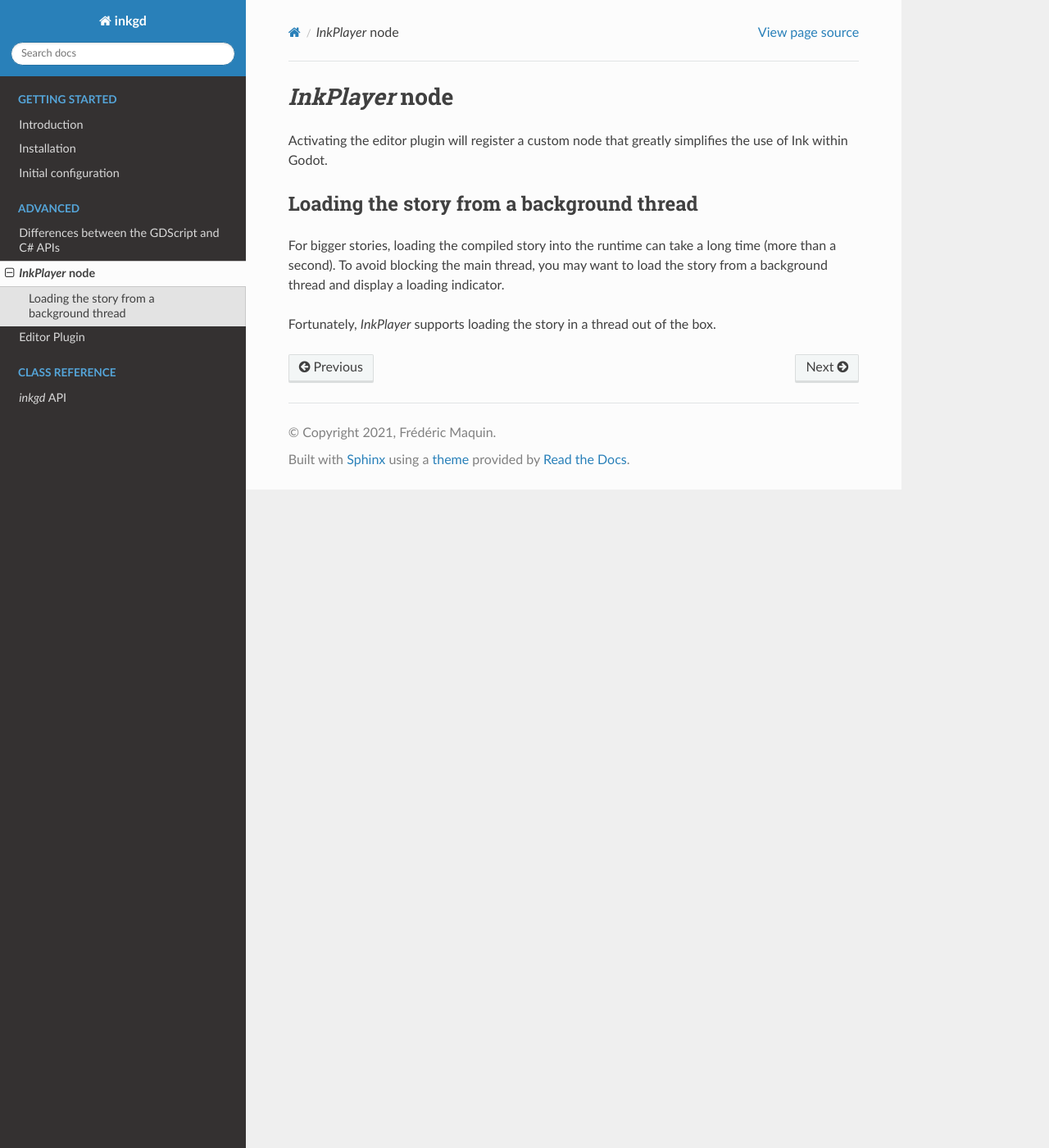
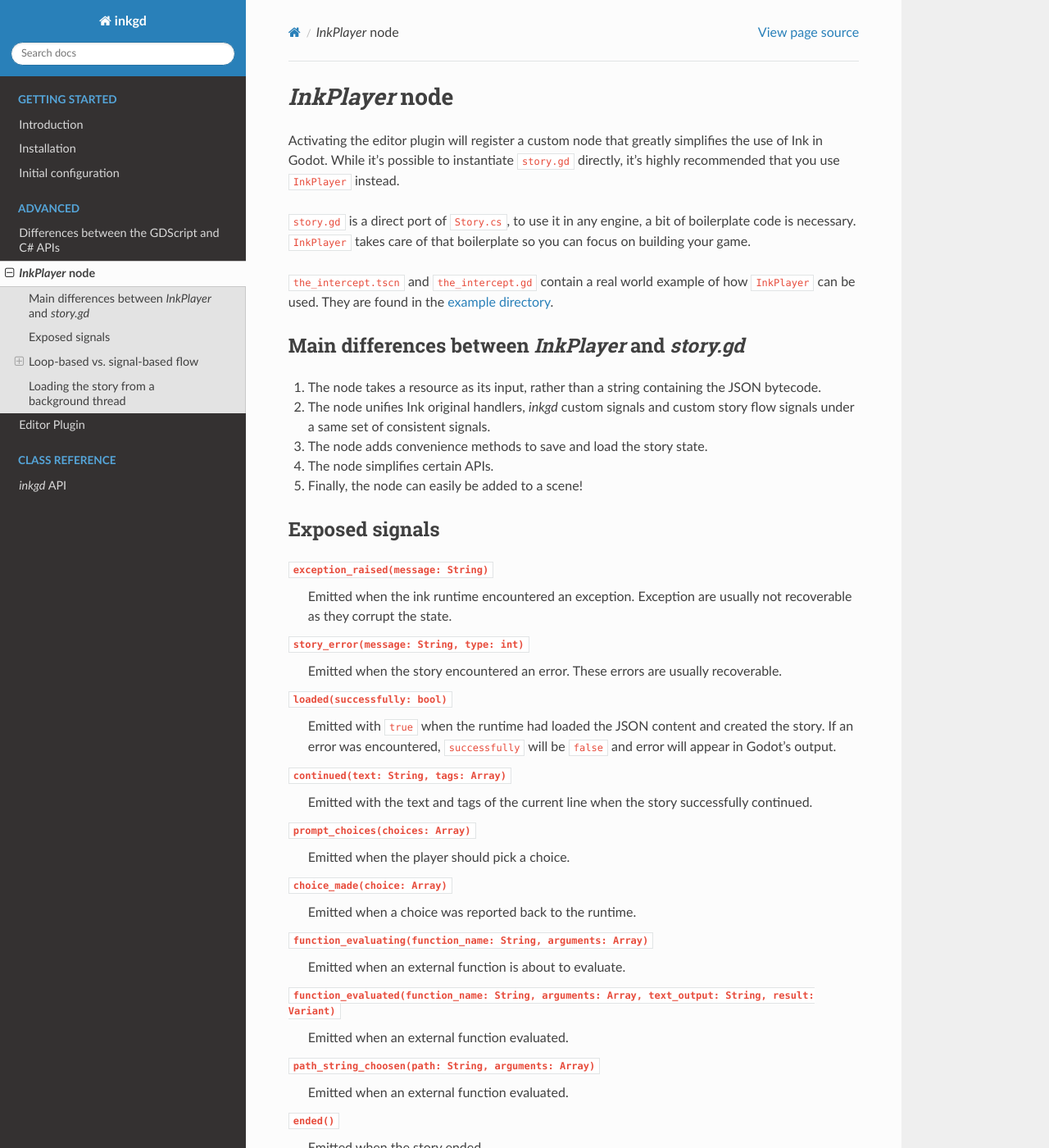
Before and after one commit to ephread/inkgd, a Sphinx documentation site: the page built from docs/source/advanced/ink_player_node.rst, in a window 1280 px wide and 1400 px high. Shown: the whole window at 82% size. Built offline with Sphinx 7.4.7 and the Read the Docs theme 2.0.0, drawn with Linux system fonts in a browser that asks for light colours; some of the changed text lies outside the part shown.

Commit message:
Fill InkPlayer document

```diff
--- a/docs/source/advanced/ink_player_node.rst
+++ b/docs/source/advanced/ink_player_node.rst
@@ -3,13 +3,195 @@
 ================
 
 Activating the editor plugin will register a custom node that greatly simplifies
-the use of Ink within Godot.
+the use of Ink in Godot. While it's possible to instantiate ``story.gd``
+directly, it's highly recommended that you use ``InkPlayer`` instead.
+
+``story.gd`` is a direct port of ``Story.cs``, to use it in any engine, a bit
+of boilerplate code is necessary. ``InkPlayer`` takes care of that boilerplate
+so you can focus on building your game.
+
+``the_intercept.tscn`` and ``the_intercept.gd`` contain a real world example of
+how ``InkPlayer`` can be used. They are found in the `example directory`_.
+
+.. _`example directory`: https://github.com/ephread/inkgd/tree/main/examples
+
+Main differences between *InkPlayer* and *story.gd*
+---------------------------------------------------
+
+1. The node takes a resource as its input, rather than a string containing
+   the JSON bytecode.
+
+2. The node unifies Ink original handlers, *inkgd* custom signals and custom
+   story flow signals under a same set of consistent signals.
+
+3. The node adds convenience methods to save and load the story state.
+
+4. The node simplifies certain APIs.
+
+5. Finally, the node can easily be added to a scene!
+
+
+Exposed signals
+---------------
+
+.. TODO: Replace this section with the API documentation.
+
+``exception_raised(message: String)``
+    Emitted when the ink runtime encountered an exception. Exception are
+    usually not recoverable as they corrupt the state.
+
+``story_error(message: String, type: int)``
+    Emitted when the story encountered an error. These errors are usually
+    recoverable.
+
+``loaded(successfully: bool)``
+    Emitted with ``true`` when the runtime had loaded the JSON content and
+    created the story. If an error was encountered, ``successfully`` will be
+    ``false`` and error will appear in Godot's output.
+
+``continued(text: String, tags: Array)``
+    Emitted with the text and tags of the current line when the story
+    successfully continued.
+
+``prompt_choices(choices: Array)``
+    Emitted when the player should pick a choice.
+
+``choice_made(choice: Array)``
+    Emitted when a choice was reported back to the runtime.
+
+``function_evaluating(function_name: String, arguments: Array)``
+    Emitted when an external function is about to evaluate.
+
+``function_evaluated(function_name: String, arguments: Array, text_output: String, result: Variant)``
+    Emitted when an external function evaluated.
+
+``path_string_choosen(path: String, arguments: Array)``
+    Emitted when an external function evaluated.
+
+``ended()``
+    Emitted when the story ended.
+
+
+Loop-based vs. signal-based flow
+--------------------------------
+
+``InkPlayer`` can be used in two different ways. The example below are
+incomplete and assume the story is already loaded. For a working example,
+take a look at ``the_intercept.gd`` in the `example directory`_.
+
+.. _`example directory`: https://github.com/ephread/inkgd/tree/main/examples
+
+Loop-based
+**********
+
+This is the traditional way, recommended by the creator of Ink.
+
+.. code-block:: gdscript
+
+    onready var _ink_player = $InkPlayer
+
+
+    func _ready():
+        _ink_player.connect("loaded", self, "_story_loaded")
+        _ink_player.create_story()
+
+
+    func _story_loaded(successfully: bool):
+        if !successfully:
+            return
+
+        _continue_story()
+
+
+    func _continue_story():
+        while _ink_player.can_continue:
+            var text = _ink_player.continue_story()
+
+            # This text is a line of text from the ink story.
+            # Set the text of a Label to this value to display it in your game.
+            print(text)
+
+        if _ink_player.has_choices:
+            # 'current_choices' contains a list of the choices, as strings.
+            for choice in _ink_player.current_choices:
+                print(choice)
+
+            # '_select_choice' is a function that will take the index of
+            # your selection and continue the story by calling again
+            # `_continue_story()`.
+            _select_choice(0)
+
+        else:
+            # This code runs when the story reaches it's end.
+            print("The End")
+
+Signal-based
+************
+
+Using signals makes the code a little bit more idiomatic for Godot. It's also
+more flexible.
+
+.. code-block:: gdscript
+
+    onready var _ink_player = $InkPlayer
+
+
+    func _ready():
+        _ink_player.connect("loaded", self, "_story_loaded")
+        _ink_player.connect("continued", self, "_continued")
+        _ink_player.connect("prompt_choices", self, "_prompt_choices")
+        _ink_player.connect("ended", self, "_ended")
+
+        _ink_player.create_story()
+
+
+    func _story_loaded(successfully: bool):
+        if !successfully:
+            return
+
+        _ink_player.continue_story()
+
+
+    func _continued(text, tags):
+        print(text)
+        _ink_player.continue_story()
+
+
+    func _prompt_choices(choices):
+        if !choices.empty():
+            print(choices)
+
+            # In a real world scenario, _select_choice' could be
+            # connected to a signal, like 'Button.pressed'.
+            _select_choice(0)
+
+
+    func _ended():
+        print("The End")
+
+
+    func _select_choice(index):
+        _ink_player.choose_choice_index(index)
+        _continue_story()
 
 Loading the story from a background thread
-******************************************
+------------------------------------------
 
 For bigger stories, loading the compiled story into the runtime can take a
 long time (more than a second). To avoid blocking the main thread, you may
 want to load the story from a background thread and display a loading indicator.
 
-Fortunately, `InkPlayer` supports loading the story in a thread out of the box.
+Fortunately, ``InkPlayer`` supports loading the story in a thread out of the
+box. Either tick *Loads In Background* in the inspector or set
+``loads_in_background`` to ``true`` in code.
+
+.. image:: img/ink_runner_threads.png
+    :align: center
+    :alt: Inspector panel showing an InkRunner node and pointing to "Loads in
+          Background".
+    :scale: 50 %
+
+|
+
+On platforms that don't support threads, the feature is automatically disabled
+regardles of the value of ``loads_in_background``.
--- a/docs/source/getting_started/configuration.rst
+++ b/docs/source/getting_started/configuration.rst
@@ -56,7 +56,7 @@
 singletons as described above, but it's also possible to add the node through
 scripting. See :ref:`here <ink-runtime>` for more information.
 
-----------
+--------------------------------------------------------------------------------
 
 That's it! You can now start using *inkgd* in your Godot scripts.
 
--- a/docs/source/getting_started/installation.rst
+++ b/docs/source/getting_started/installation.rst
@@ -96,6 +96,6 @@
 
 .. _`stable version`: https://github.com/ephread/inkgd/tags
 
-----------
+--------------------------------------------------------------------------------
 
 Well done, *inkgd* is installed. Next stop, basic configuration!
--- a/docs/source/getting_started/introduction.rst
+++ b/docs/source/getting_started/introduction.rst
@@ -35,6 +35,6 @@
 
 |
 
-----------
+--------------------------------------------------------------------------------
 
 Click on the *Next* button to discover how to install *inkgd*!
--- a/docs/source/index.rst
+++ b/docs/source/index.rst
@@ -15,7 +15,7 @@
 recommend you start with :doc:`getting_started/introduction` first.
 
 Feel free to take a look in the `example directory`_ and run
-``the_intercept.tscn``, which will play *The Intercept*.
+``the_intercept.tscn``, which plays *The Intercept*.
 
 .. _`example directory`: https://github.com/ephread/inkgd/tree/main/examples
 
```
Also changed, not shown: docs/source/advanced/differences_between_api.rst (+14 -15 lines), docs/source/advanced/img/ink_runner_threads.png (added), 2 other files.
